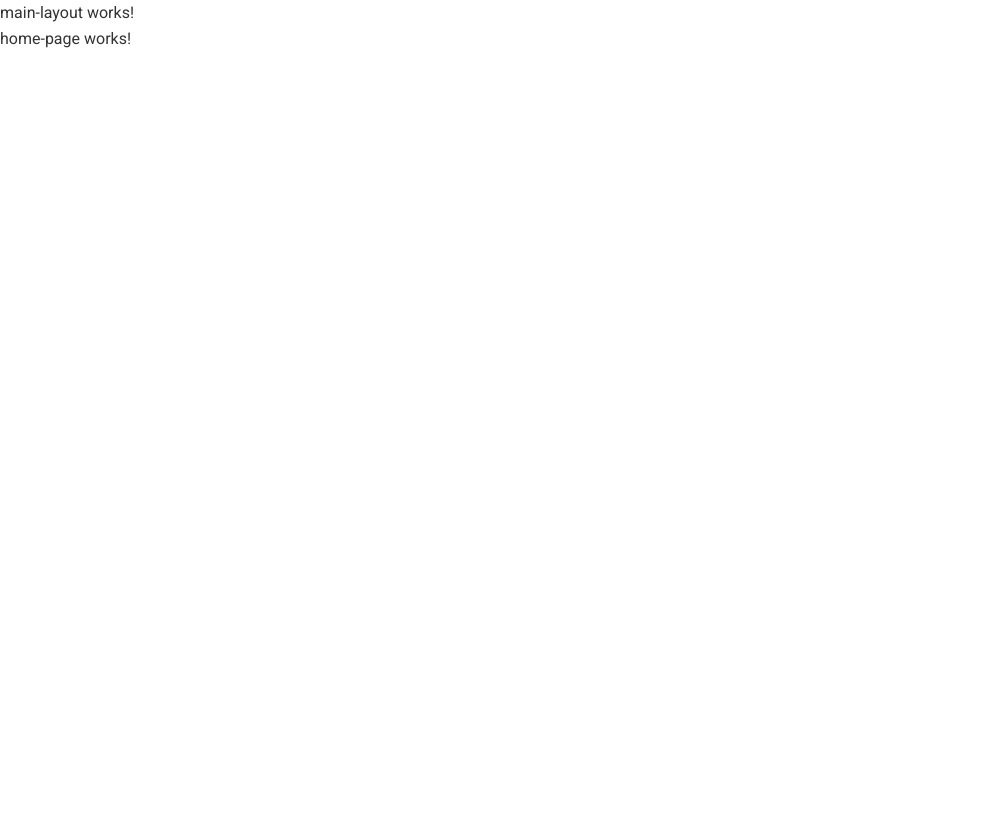
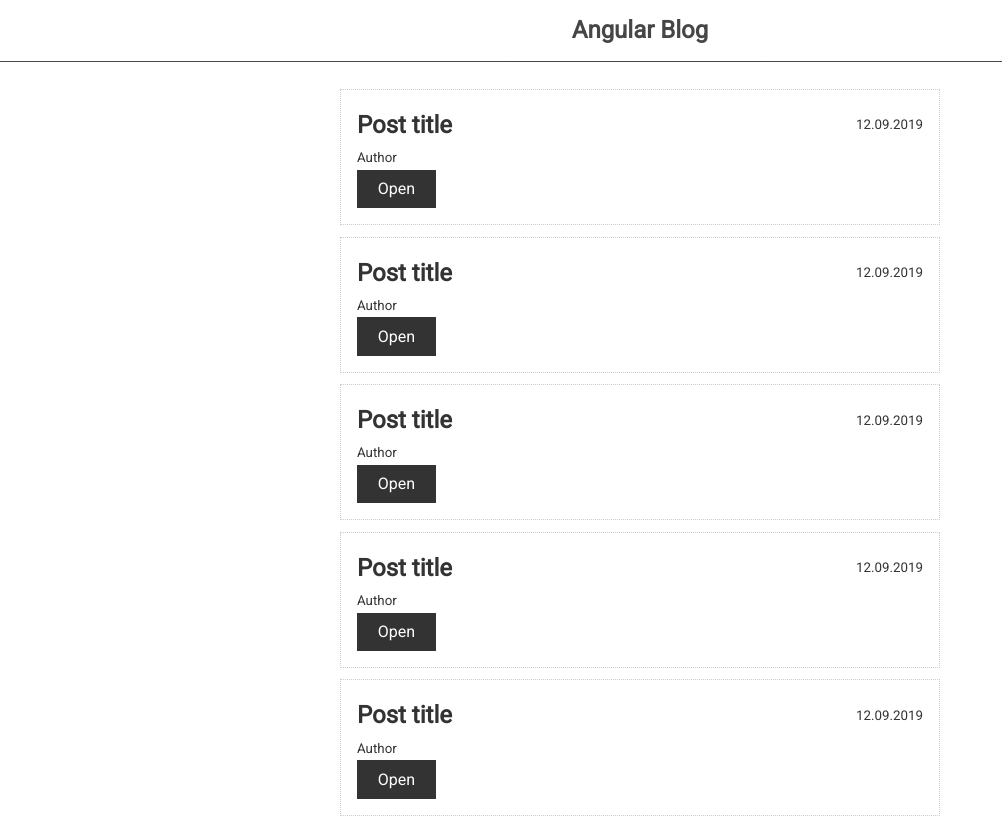
Before and after one commit to sergeantops134/angularBlog, an Angular app: page / in a window 1280 px wide. Shown: the whole page, without its empty margins (0-1002 px from the left). Before the commit the page ends 800 px from the top, so only its background shows below. Built offline with nearby package versions, Linux system fonts and the light colour scheme.

Commit message:
L-004 #comment Added base home page markup for main layout

```diff
--- a/src/app/app.module.ts
+++ b/src/app/app.module.ts
@@ -6,13 +6,15 @@
 import { MainLayoutComponent } from './shared/components/main-layout/main-layout.component';
 import { HomePageComponent } from './home-page/home-page.component';
 import { PostPageComponent } from './post-page/post-page.component';
+import { PostComponent } from './shared/components/post/post.component';
 
 @NgModule({
   declarations: [
     AppComponent,
     MainLayoutComponent,
     HomePageComponent,
-    PostPageComponent
+    PostPageComponent,
+    PostComponent
   ],
   imports: [
     BrowserModule,
--- a/src/app/home-page/home-page.component.html
+++ b/src/app/home-page/home-page.component.html
@@ -1 +1,7 @@
-<p>home-page works!</p>
+<div class="posts">
+  <app-post></app-post>
+  <app-post></app-post>
+  <app-post></app-post>
+  <app-post></app-post>
+  <app-post></app-post>
+</div>
--- a/src/app/home-page/home-page.component.scss
+++ b/src/app/home-page/home-page.component.scss
@@ -0,0 +1,4 @@
+.posts {
+  max-width: 600px;
+  margin: 0 auto;
+}
--- a/src/app/shared/components/main-layout/main-layout.component.html
+++ b/src/app/shared/components/main-layout/main-layout.component.html
@@ -1,3 +1,7 @@
-<p>main-layout works!</p>
+<nav class="navbar main">
+  <h1>Angular Blog</h1>
+</nav>
 
+<div class="container">
 <router-outlet></router-outlet>
+</div>
--- /dev/null
+++ b/src/app/shared/components/post/post.component.html
@@ -0,0 +1,15 @@
+<div class="card">
+  <div class="card-header">
+    <h2>Post title</h2>
+    <small>12.09.2019</small>
+  </div>
+
+  <div>
+    <small>Author</small>
+  </div>
+
+  <button
+    [routerLink]="['/post', 1488]"
+    class="btn btn-dark"
+  >Open</button>
+</div>
--- /dev/null
+++ b/src/app/shared/components/post/post.component.ts
@@ -0,0 +1,15 @@
+import { Component, OnInit } from '@angular/core';
+
+@Component({
+  selector: 'app-post',
+  templateUrl: './post.component.html',
+  styleUrls: ['./post.component.scss']
+})
+export class PostComponent implements OnInit {
+
+  constructor() { }
+
+  ngOnInit(): void {
+  }
+
+}
```
Also changed, not shown: src/app/shared/components/post/post.component.scss (added).
